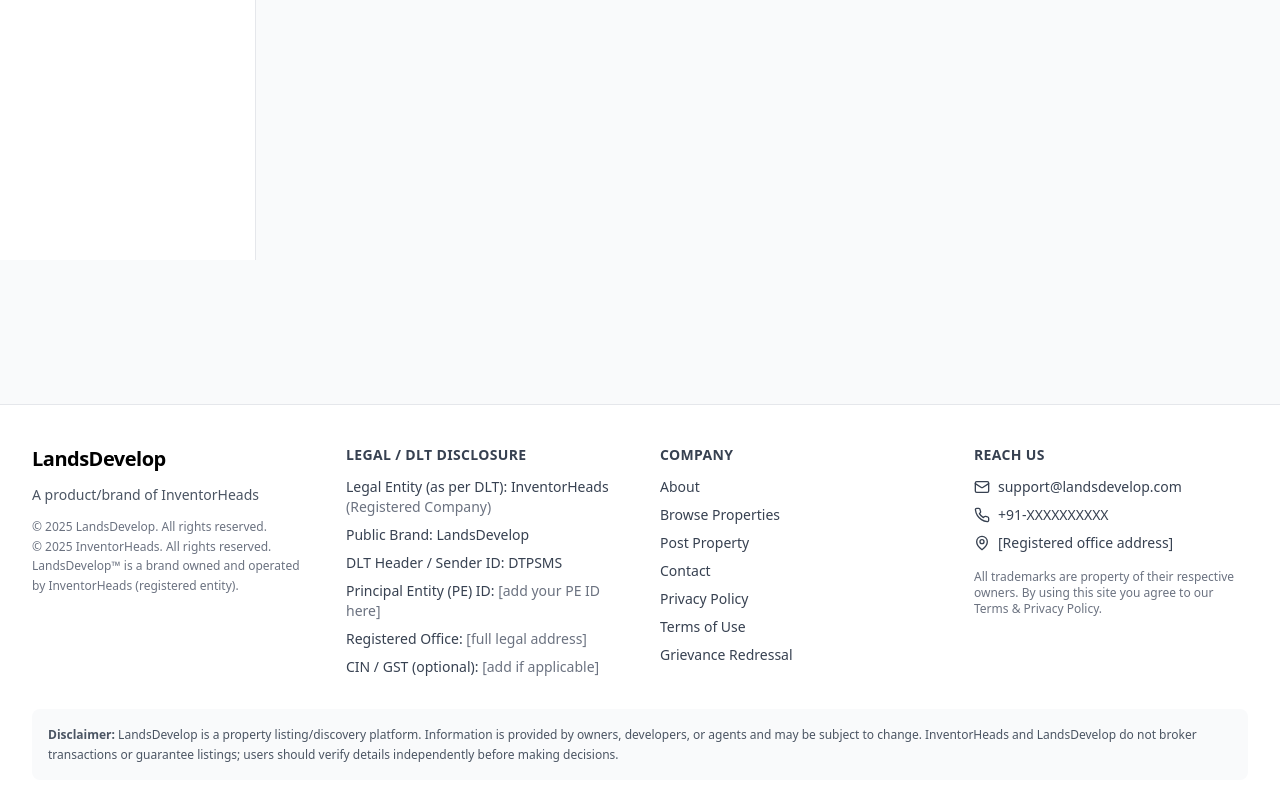
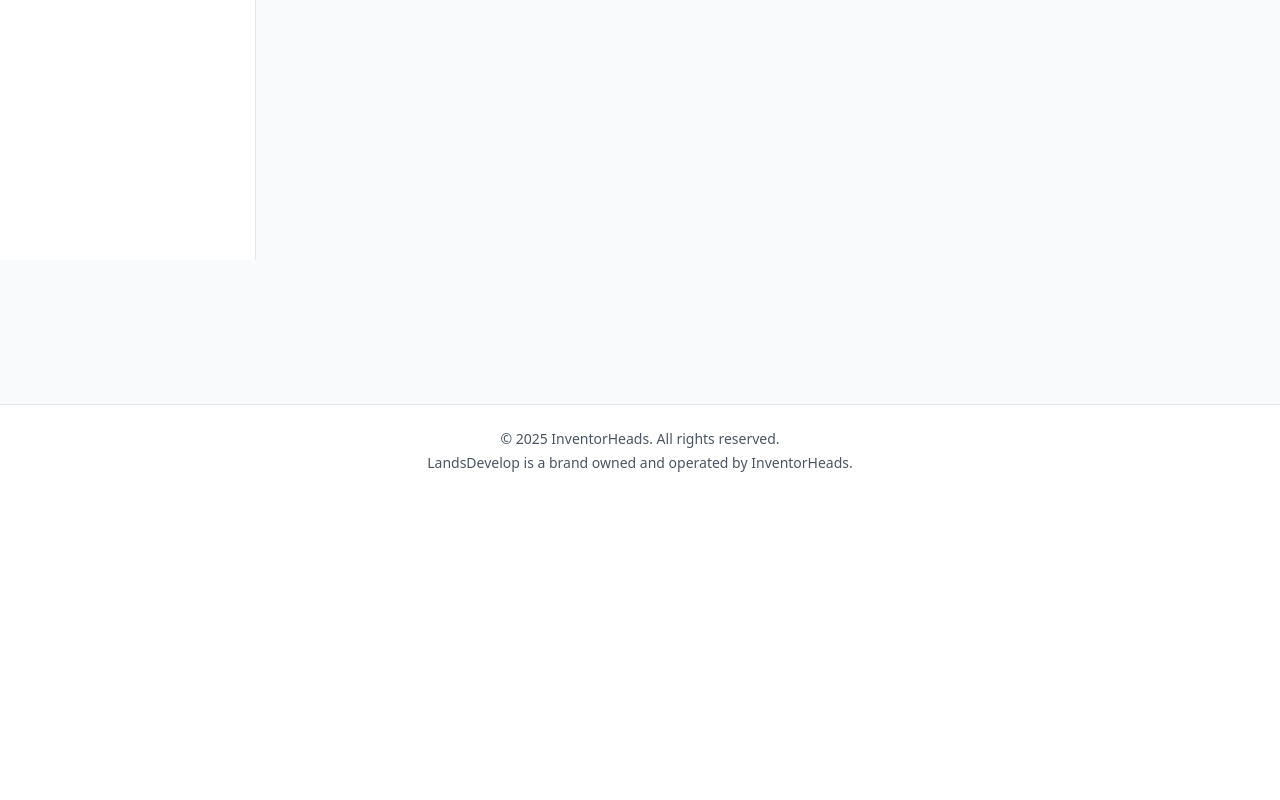
Before and after one commit to LandsDevelop/LandsDevelop, a React (Vite) app in the folder Frontend/: page /user-posted-properties in a window 1280 px wide. Shown: the part 540-1340 px from the top of the page. After the commit the page ends 1037 px from the top, so only its background shows below. Built offline with nearby package versions, Linux system fonts and the light colour scheme.

Commit message:
made changes to footer

```diff
--- a/Frontend/src/components/footer.tsx
+++ b/Frontend/src/components/footer.tsx
@@ -1,113 +1,15 @@
-// src/components/Footer.tsx
+// src/components/footer.tsx
 import React from "react";
-import { Mail, Phone, MapPin } from "lucide-react";
-
-const year = new Date().getFullYear();
 
 export default function Footer() {
+  const year = new Date().getFullYear();
   return (
     <footer className="border-t bg-white">
-      <div className="mx-auto max-w-7xl px-4 py-10 sm:px-6 lg:px-8">
-        <div className="grid gap-10 md:grid-cols-4">
-          {/* Brand */}
-          <div className="space-y-3">
-            <h3 className="text-xl font-semibold tracking-tight">LandsDevelop</h3>
-            <p className="text-sm text-gray-600">
-              <span className="font-medium">A product/brand of InventorHeads</span>
-            </p>
-            <p className="text-xs leading-relaxed text-gray-500">
-              © {year} <span className="font-medium">LandsDevelop</span>. All rights reserved.
-              <br />
-              © {year} <span className="font-medium">InventorHeads</span>. All rights reserved.
-              <br />
-              LandsDevelop™ is a brand owned and operated by InventorHeads (registered entity).
-            </p>
-          </div>
-
-          {/* Legal / DLT */}
-          <div>
-            <h4 className="mb-3 text-sm font-semibold uppercase tracking-wide text-gray-700">
-              Legal / DLT Disclosure
-            </h4>
-            <ul className="space-y-2 text-sm text-gray-700">
-              <li>
-                <span className="font-medium">Legal Entity (as per DLT):</span>{" "}
-                InventorHeads <span className="text-gray-500">(Registered Company)</span>
-              </li>
-              <li>
-                <span className="font-medium">Public Brand:</span> LandsDevelop
-              </li>
-              <li>
-                <span className="font-medium">DLT Header / Sender ID:</span>{" "}
-                DTPSMS
-              </li>
-              <li>
-                <span className="font-medium">Principal Entity (PE) ID:</span>{" "}
-                <span className="text-gray-500">[add your PE ID here]</span>
-              </li>
-              <li>
-                <span className="font-medium">Registered Office:</span>{" "}
-                <span className="text-gray-500">[full legal address]</span>
-              </li>
-              <li>
-                <span className="font-medium">CIN / GST (optional):</span>{" "}
-                <span className="text-gray-500">[add if applicable]</span>
-              </li>
-            </ul>
-          </div>
-
-          {/* Links */}
-          <div>
-            <h4 className="mb-3 text-sm font-semibold uppercase tracking-wide text-gray-700">
-              Company
-            </h4>
-            <ul className="space-y-2 text-sm text-gray-700">
-              <li><a className="hover:text-black" href="/about">About</a></li>
-              <li><a className="hover:text-black" href="/properties">Browse Properties</a></li>
-              <li><a className="hover:text-black" href="/post-property">Post Property</a></li>
-              <li><a className="hover:text-black" href="/contact">Contact</a></li>
-              <li><a className="hover:text-black" href="/privacy">Privacy Policy</a></li>
-              <li><a className="hover:text-black" href="/terms">Terms of Use</a></li>
-              <li><a className="hover:text-black" href="/grievance">Grievance Redressal</a></li>
-            </ul>
-          </div>
-
-          {/* Reach us */}
-          <div>
-            <h4 className="mb-3 text-sm font-semibold uppercase tracking-wide text-gray-700">
-              Reach Us
-            </h4>
-            <ul className="space-y-2 text-sm text-gray-700">
-              <li className="flex items-start gap-2">
-                <Mail className="mt-0.5 h-4 w-4" />
-                <a href="mailto:support@landsdevelop.com">support@landsdevelop.com</a>
-              </li>
-              <li className="flex items-start gap-2">
-                <Phone className="mt-0.5 h-4 w-4" />
-                <a href="tel:+91XXXXXXXXXX">+91-XXXXXXXXXX</a>
-              </li>
-              <li className="flex items-start gap-2">
-                <MapPin className="mt-0.5 h-4 w-4" />
-                <span>[Registered office address]</span>
-              </li>
-            </ul>
-            <p className="mt-4 text-xs text-gray-500">
-              All trademarks are property of their respective owners. By using this site you
-              agree to our Terms & Privacy Policy.
-            </p>
-          </div>
-        </div>
-
-        {/* Disclaimer bar */}
-        <div className="mt-8 rounded-lg bg-gray-50 p-4">
-          <p className="text-xs leading-relaxed text-gray-600">
-            <span className="font-semibold">Disclaimer:</span> LandsDevelop is a property
-            listing/discovery platform. Information is provided by owners, developers, or
-            agents and may be subject to change. InventorHeads and LandsDevelop do not
-            broker transactions or guarantee listings; users should verify details
-            independently before making decisions.
-          </p>
-        </div>
+      <div className="mx-auto max-w-7xl px-4 py-6 text-center text-sm text-gray-600">
+        <p>© {year} InventorHeads. All rights reserved.</p>
+        <p className="mt-1">
+          LandsDevelop is a brand owned and operated by <span className="font-medium">InventorHeads</span>.
+        </p>
       </div>
     </footer>
   );
```
